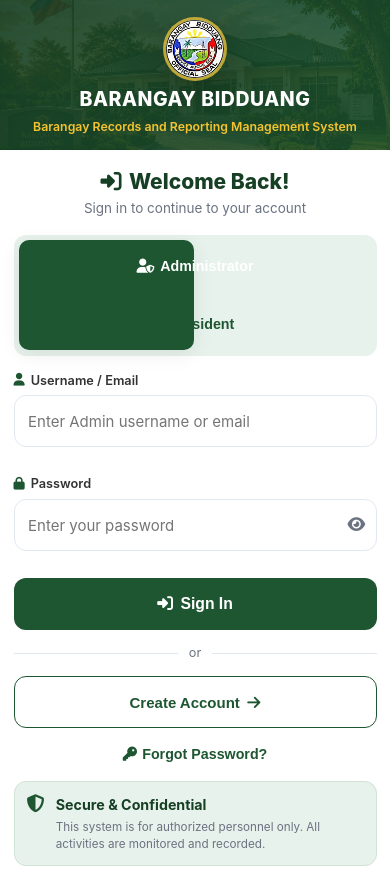
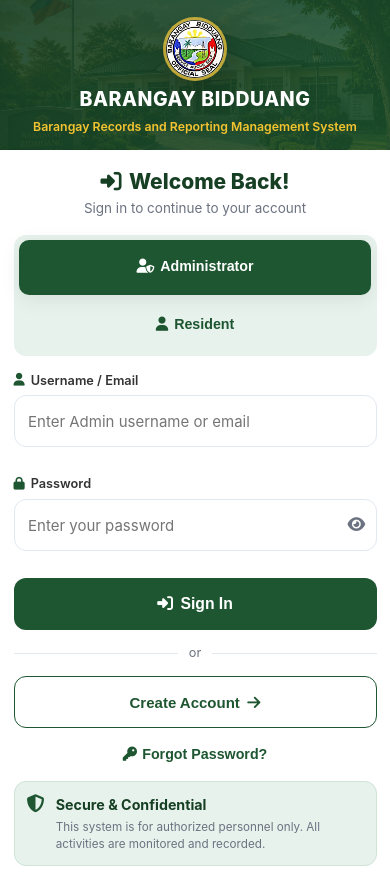
Before and after one commit to Jeford1005/Barangay_System1, a PHP site: page /login.php in a window 390 px wide. Run offline with PHP 8.4, Linux system fonts and the light colour scheme; data that the repository does not hold is empty; some libraries are stand-ins or nearby versions.

Commit message:
Mobile role switcher: vertical up/down toggle with sliding pill

```diff
--- a/assets/css/login.css
+++ b/assets/css/login.css
@@ -398,21 +398,26 @@ body {
     .brand-content h1 { font-size: 1.5rem; }
     .brand-content .brand-sub { font-size: .9rem; }
     .feature-grid { max-width: 420px; margin: 1rem 0; }
-    /* Mobile-only role switch animation */
+    /* Mobile-only role switch: vertical (up/down) toggle */
+    .role-switcher {
+        flex-direction: column;
+        gap: .4rem;
+    }
     .role-slider {
         display: block;
         position: absolute;
         z-index: 0;
+        left: .35rem;
+        right: .35rem;
         top: .35rem;
-        bottom: .35rem;
-        left: .35rem;
-        width: calc(50% - .4rem);
+        width: auto;
+        height: calc(50% - .4rem);
         background: var(--primary);
         border-radius: 10px;
         box-shadow: var(--shadow);
         transition: transform .3s cubic-bezier(.4,0,.2,1);
     }
-    .role-slider.right { transform: translateX(100%); }
+    .role-slider.right { transform: translateY(100%); }
     .role-btn.active { background: transparent; box-shadow: none; }
     .form-panel.switching { animation: formSwitchIn .35s ease; }
 }
```
